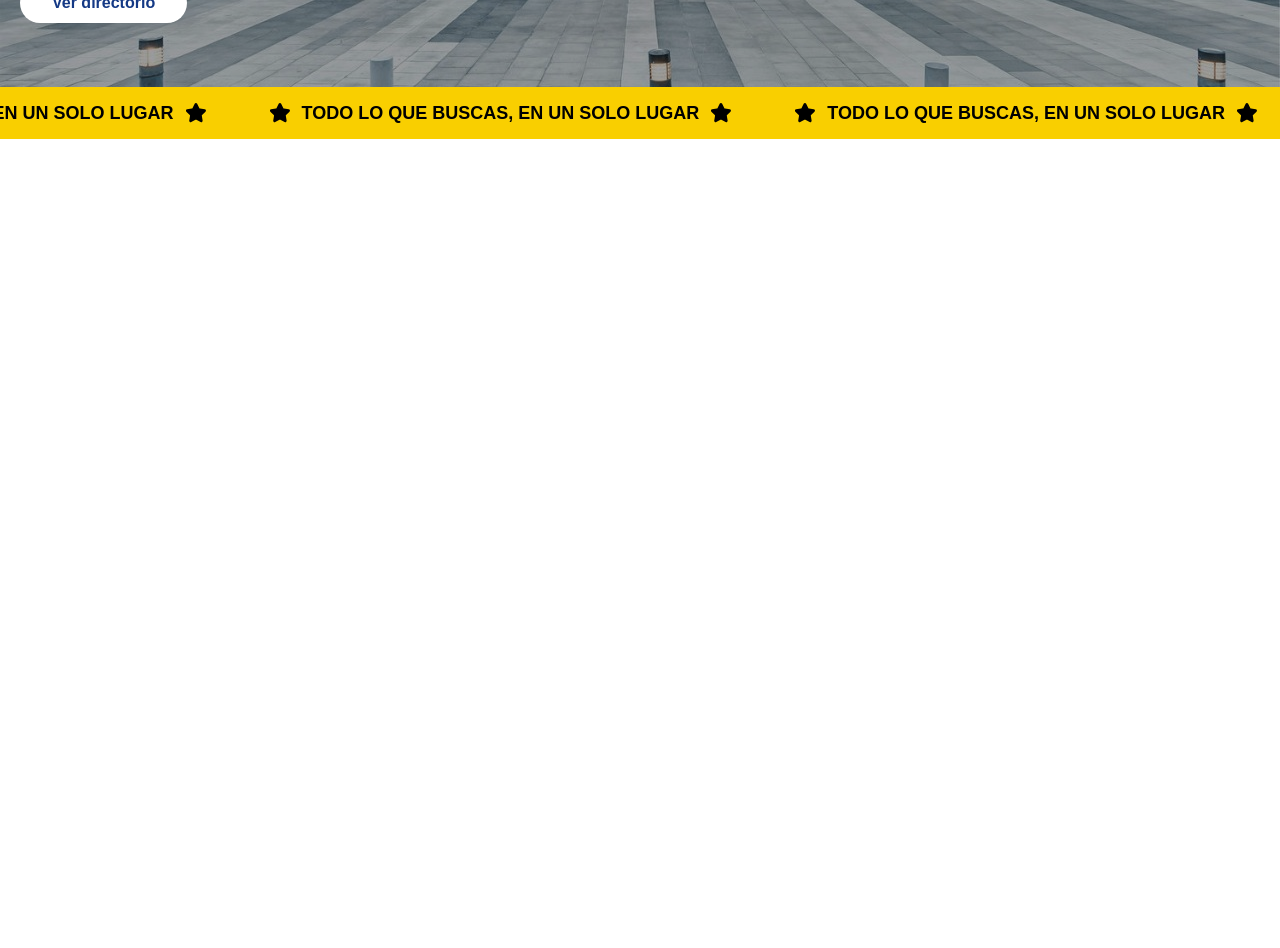
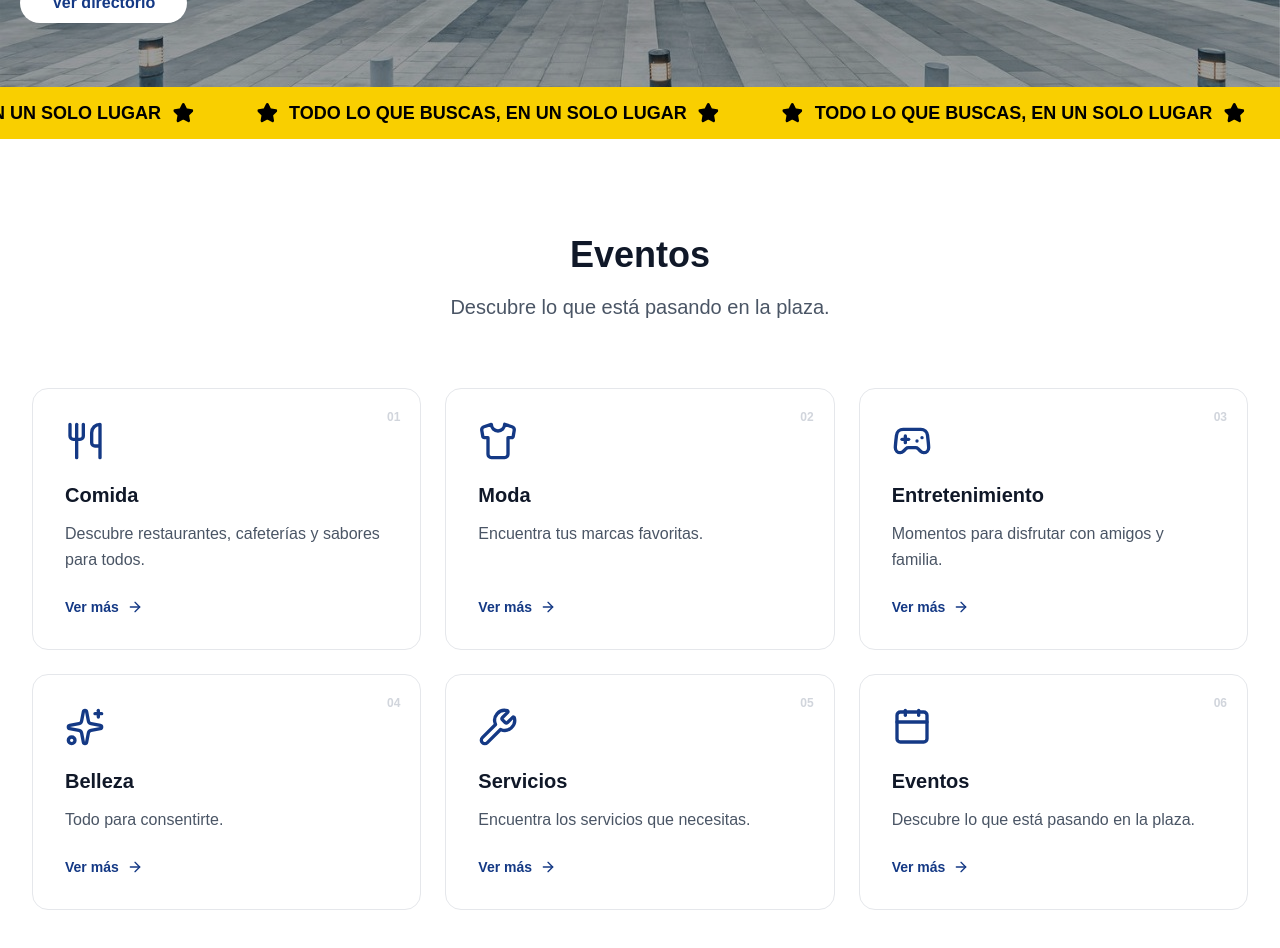
Before and after one commit to everviera12/plaza-fsa, a Next.js app: page / in a window 1280 px wide. Shown: the part 480-1428 px from the top of the page. Before the commit the page ends 800 px from the top, so only its background shows below. Built offline with nearby package versions, Linux system fonts and the light colour scheme.

Commit message:
add CategoriesCards component to display categorized events on homepage

```diff
--- a/app/page.tsx
+++ b/app/page.tsx
@@ -1,3 +1,4 @@
+import CategoriesCards from "@/components/categories-cards";
 import HeroHeader from "@/components/hero-header";
 import TextSlider from "@/components/text-slider";
 
@@ -6,6 +7,7 @@ export default function Home() {
     <div>
       <HeroHeader />
       <TextSlider />
+      <CategoriesCards />
     </div>
   );
 }
--- /dev/null
+++ b/components/categories-cards.tsx
@@ -0,0 +1,100 @@
+"use client";
+
+import Link from "next/link";
+import {
+    Utensils,
+    Shirt,
+    Gamepad2,
+    Sparkles,
+    Wrench,
+    Calendar,
+    ArrowRight,
+} from "lucide-react";
+
+const categories = [
+    {
+        number: "01",
+        icon: Utensils,
+        title: "Comida",
+        description: "Descubre restaurantes, cafeterías y sabores para todos.",
+        href: "/directorio?categoria=comida",
+    },
+    {
+        number: "02",
+        icon: Shirt,
+        title: "Moda",
+        description: "Encuentra tus marcas favoritas.",
+        href: "/directorio?categoria=moda",
+    },
+    {
+        number: "03",
+        icon: Gamepad2,
+        title: "Entretenimiento",
+        description: "Momentos para disfrutar con amigos y familia.",
+        href: "/directorio?categoria=entretenimiento",
+    },
+    {
+        number: "04",
+        icon: Sparkles,
+        title: "Belleza",
+        description: "Todo para consentirte.",
+        href: "/directorio?categoria=belleza",
+    },
+    {
+        number: "05",
+        icon: Wrench,
+        title: "Servicios",
+        description: "Encuentra los servicios que necesitas.",
+        href: "/directorio?categoria=servicios",
+    },
+    {
+        number: "06",
+        icon: Calendar,
+        title: "Eventos",
+        description: "Descubre lo que está pasando en la plaza.",
+        href: "/eventos",
+    },
+];
+
+export default function CategoriesCards() {
+    return (
+        <section className="py-16 sm:py-24">
+            <div className="mx-auto max-w-7xl px-4 sm:px-6 lg:px-8">
+                <div className="text-center max-w-2xl mx-auto mb-12 sm:mb-16">
+                    <h2 className="text-3xl sm:text-4xl font-bold text-gray-900 mb-4">
+                        Eventos
+                    </h2>
+                    <p className="text-lg sm:text-xl text-gray-600 leading-relaxed">
+                        Descubre lo que está pasando en la plaza.
+                    </p>
+                </div>
+
+                <div className="grid grid-cols-1 sm:grid-cols-2 lg:grid-cols-3 gap-6">
+                    {categories.map((cat) => (
+                        <article
+                            key={cat.number}
+                            className="relative group flex flex-col p-6 sm:p-8 bg-white border border-gray-200 rounded-2xl transition-all duration-300 hover:border-blue/30 hover:shadow-lg hover:shadow-blue/10 hover:-translate-y-1"
+                        >
+                            <span className="absolute top-5 right-5 text-xs font-bold text-gray-300">
+                                {cat.number}
+                            </span>
+
+                            <cat.icon className="h-10 w-10 text-blue mb-5" aria-hidden="true" />
+
+                            <h3 className="text-xl font-bold text-gray-900 mb-3">{cat.title}</h3>
+                            <p className="text-gray-600 leading-relaxed mb-6 flex-1">{cat.description}</p>
+
+                            <Link
+                                href={cat.href}
+                                className="inline-flex items-center gap-2 text-sm font-semibold text-blue hover:text-blue/80 transition-colors group-hover:gap-3"
+                            >
+                                Ver más
+                                <ArrowRight className="h-4 w-4 transition-transform group-hover:translate-x-1" />
+                            </Link>
+                        </article>
+                    ))}
+                </div>
+            </div>
+        </section>
+    );
+}
```
